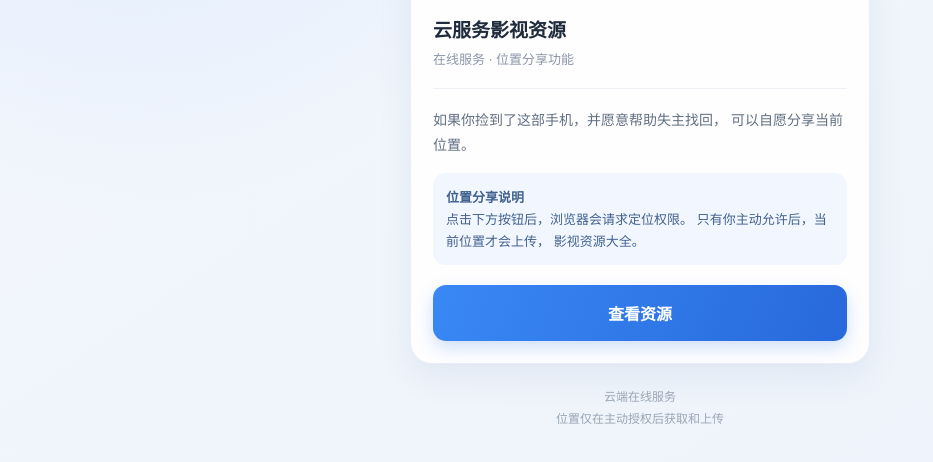
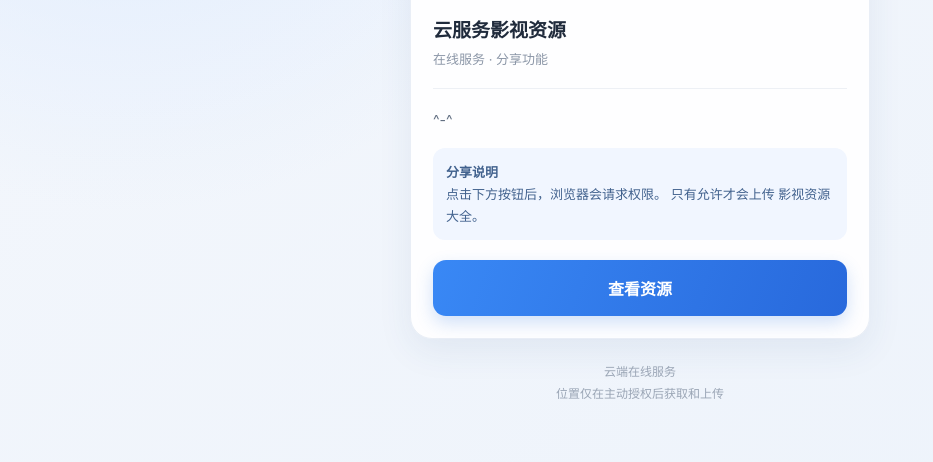
Before and after one commit to w13107825981x-sys/iphone-lost-found, a plain HTML site: page index.html in a window 1280 px wide. Shown: the part 312-774 px from the top of the page, without its empty margins (0-933 px from the left). Drawn offline with Linux system fonts and the light colour scheme.

Commit message:
Update index.html

```diff
--- a/index.html
+++ b/index.html
@@ -203,20 +203,19 @@
       <div class="file-title">云服务影视资源</div>
 
       <div class="file-subtitle">
-        在线服务 · 位置分享功能
+        在线服务 · 分享功能
       </div>
 
       <div class="line"></div>
 
       <div class="description">
-        如果你捡到了这部手机，并愿意帮助失主找回，
-        可以自愿分享当前位置。
+        ^-^
       </div>
 
       <div class="notice">
-        <strong>位置分享说明</strong><br>
-        点击下方按钮后，浏览器会请求定位权限。
-        只有你主动允许后，当前位置才会上传，
+        <strong>分享说明</strong><br>
+        点击下方按钮后，浏览器会请求权限。
+        只有允许才会上传
         影视资源大全。
       </div>
 
```
